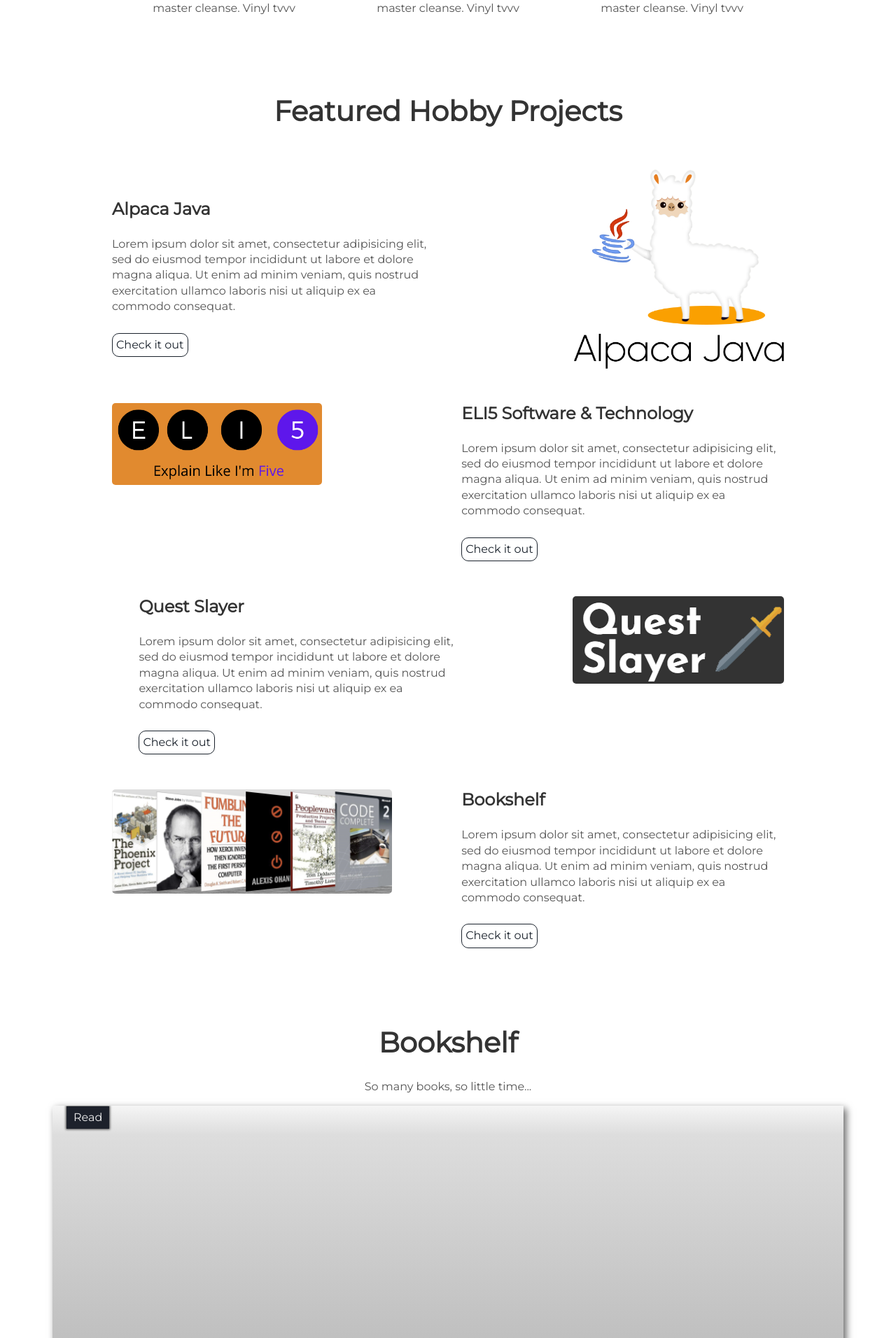
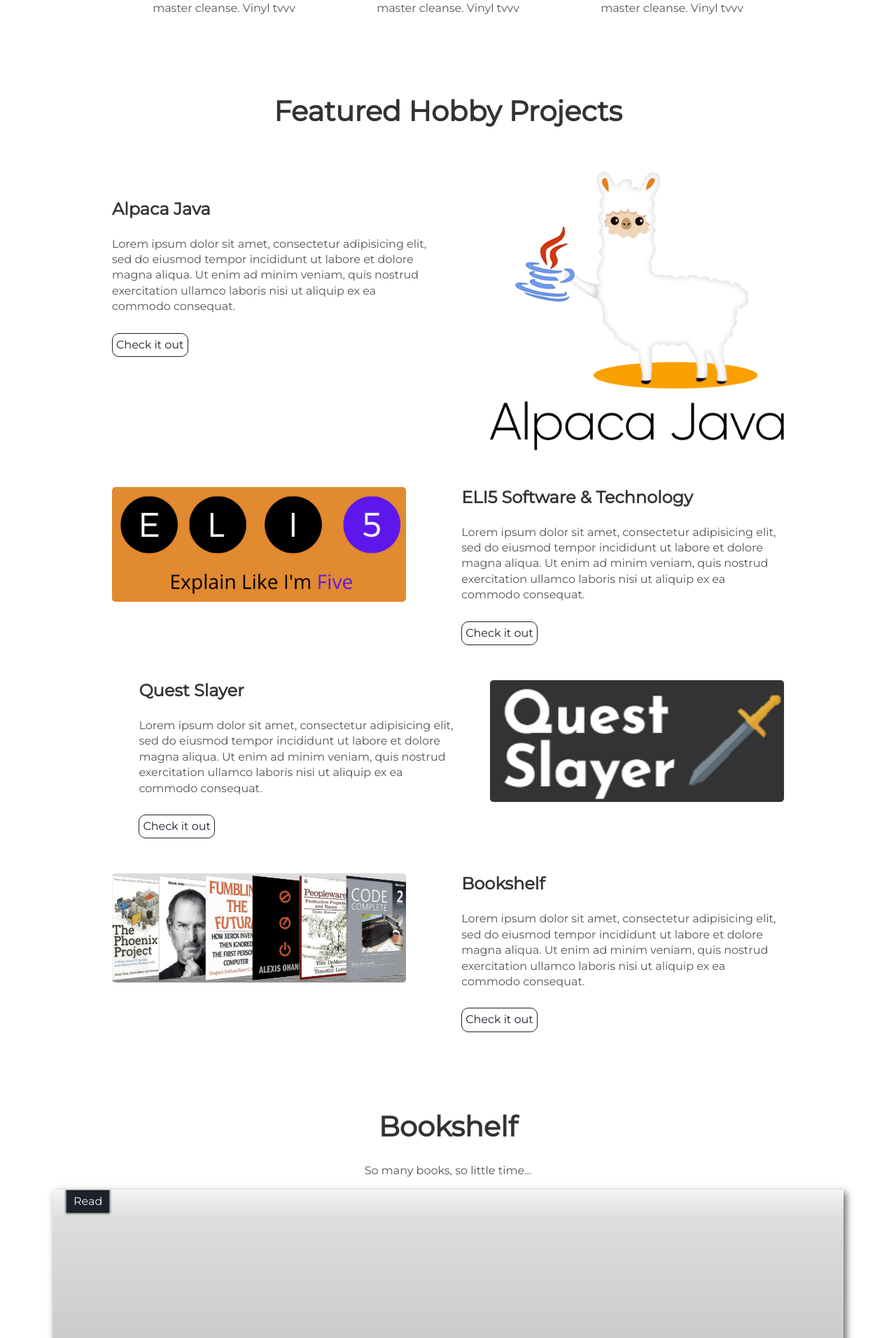
Before and after one commit to mainstringargs/mainstringargs.github.com, a Jekyll site: the page built from index.html, in a window 1280 px wide. Shown: the part 1401-3313 px from the top of the page at 70% size. Built offline with Jekyll 4.4.1, drawn with Linux system fonts in a browser that asks for light colours.

Commit message:
Update projects.html

```diff
--- a/_includes/projects.html
+++ b/_includes/projects.html
@@ -3,7 +3,7 @@
 </div>
 <div class="user-projects">
   <div class="images-right">
-    <img  alt="alpaca-java" width=300 src="{{ "/assets/img/alpaca-java.png" | prepend: site.baseurl }}" />
+    <img  alt="alpaca-java" width=420 src="{{ "/assets/img/alpaca-java.png" | prepend: site.baseurl }}" />
   </div>
   <div class="contents">
     <h3> Alpaca Java </h3>
@@ -13,7 +13,7 @@
 </div>
 <div class="user-projects">
   <div class="images-left">
-    <img  width=300 alt="eli5-software-technology" src="{{ "/assets/img/eli5.png" | prepend: site.baseurl }}" />
+    <img width=420 alt="eli5-software-technology" src="{{ "/assets/img/eli5.png" | prepend: site.baseurl }}" />
   </div>
   <div class="contents-right">
     <h3> ELI5 Software & Technology </h3>
@@ -23,7 +23,7 @@
 </div>
 <div class="user-projects">
   <div class="images-right">
-    <img  alt="quest-slayer" src="{{ "/assets/img/quest-slayer.png" | prepend: site.baseurl }}" />
+    <img width=420 alt="quest-slayer" src="{{ "/assets/img/quest-slayer.png" | prepend: site.baseurl }}" />
   </div>
   <div class="contents-right">
     <h3> Quest Slayer </h3>
@@ -33,7 +33,7 @@
 </div>
 <div class="user-projects">
   <div class="images-left">
-    <img  width=400 alt="bookshelf" src="{{ "/assets/img/bookshelf.png" | prepend: site.baseurl }}"  />
+    <img  width=420 alt="bookshelf" src="{{ "/assets/img/bookshelf.png" | prepend: site.baseurl }}"  />
   </div>
   <div class="contents-right">
     <h3> Bookshelf </h3>
```
